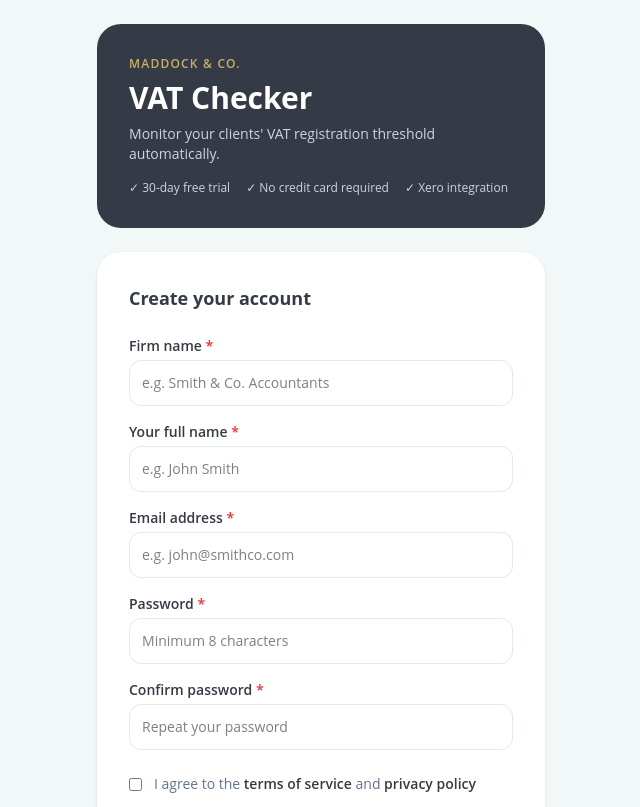
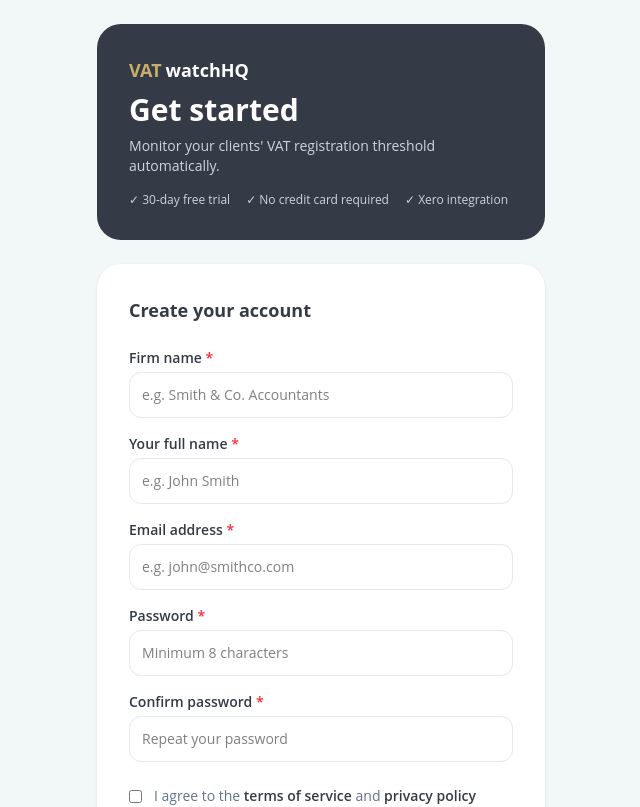
Before and after one commit to Maddockandco/VAT-Checker-V1, a Next.js app: page /signup in a window 1280 px wide. Shown: the top 807 px of the page, without its empty margins (319-959 px from the left). Built offline with nearby package versions, Linux system fonts and the light colour scheme; no server answers.

Commit message:
Update page.tsx

```diff
--- a/app/signup/page.tsx
+++ b/app/signup/page.tsx
@@ -90,8 +90,10 @@ export default function SignupPage() {
       <main className="min-h-screen bg-[#f2f7f8] flex items-center justify-center p-6" style={{ fontFamily: "'Open Sans', sans-serif" }}>
         <div className="w-full max-w-md">
           <div className="rounded-3xl bg-[#343b46] p-8 text-white text-center mb-6">
-            <p className="text-xs text-[#c9af69] font-semibold uppercase tracking-widest mb-2">Maddock & Co.</p>
-            <h1 className="text-3xl font-bold">VAT Checker</h1>
+            <div className="flex items-center justify-center gap-1">
+              <span className="text-[#c9af69] font-bold text-lg">VAT</span>
+              <span className="text-white font-bold text-lg">watchHQ</span>
+            </div>
           </div>
           <div className="rounded-3xl bg-white p-8 shadow-sm text-center">
             <div className="w-16 h-16 bg-green-100 rounded-full flex items-center justify-center mx-auto mb-4">
@@ -99,12 +101,16 @@ export default function SignupPage() {
             </div>
             <h2 className="text-xl font-bold text-[#343b46] mb-3">Account created!</h2>
             <p className="text-slate-500 text-sm mb-6">
-              Welcome to VAT Checker. Please check your email at <strong>{email}</strong> and click the confirmation link to activate your account.
+              {isInvited
+                ? <>Welcome to VATwatchHQ. Please check your email at <strong>{email}</strong> and click the confirmation link to activate your account and join your team.</>
+                : <>Welcome to VATwatchHQ. Please check your email at <strong>{email}</strong> and click the confirmation link to activate your account.</>}
             </p>
+            {!isInvited && (
               <div className="rounded-xl bg-[#f2f7f8] border-l-4 border-[#c9af69] p-4 text-sm text-[#343b46] text-left mb-6">
                 <p className="font-semibold mb-1">Your 30-day free trial starts now</p>
                 <p className="text-slate-500">You have full access to all features for 30 days. No credit card required.</p>
               </div>
+            )}
             <Link href="/dashboard" className="block w-full rounded-xl bg-[#343b46] px-4 py-3 text-sm font-semibold text-white hover:bg-[#2a303a] transition-colors text-center">
               Go to dashboard →
             </Link>
@@ -120,14 +126,26 @@ export default function SignupPage() {
 
         {/* Header */}
         <div className="rounded-3xl bg-[#343b46] p-8 text-white mb-6">
-          <p className="text-xs text-[#c9af69] font-semibold uppercase tracking-widest mb-2">Maddock & Co.</p>
-          <h1 className="text-3xl font-bold">VAT Checker</h1>
+          <div className="flex items-center gap-1 mb-2">
+            <span className="text-[#c9af69] font-bold text-lg">VAT</span>
+            <span className="text-white font-bold text-lg">watchHQ</span>
+          </div>
+          {isInvited ? (
+            <>
+              <h1 className="text-3xl font-bold">You're invited</h1>
+              <p className="mt-2 text-slate-300 text-sm">Set up your account to join your team on VATwatchHQ.</p>
+            </>
+          ) : (
+            <>
+              <h1 className="text-3xl font-bold">Get started</h1>
               <p className="mt-2 text-slate-300 text-sm">Monitor your clients' VAT registration threshold automatically.</p>
-          <div className="mt-4 flex gap-4 text-xs text-slate-300">
+              <div className="mt-4 flex gap-4 text-xs text-slate-300 flex-wrap">
                 <span>✓ 30-day free trial</span>
                 <span>✓ No credit card required</span>
                 <span>✓ Xero integration</span>
               </div>
+            </>
+          )}
         </div>
 
         {/* Form */}
@@ -227,7 +245,7 @@ export default function SignupPage() {
             disabled={saving}
             className="w-full rounded-xl bg-[#343b46] px-4 py-3 font-semibold text-white hover:bg-[#2a303a] transition-colors disabled:opacity-50"
           >
-            {saving ? "Creating account..." : "Start free trial →"}
+            {saving ? "Creating account..." : isInvited ? "Accept invite →" : "Start free trial →"}
           </button>
 
           <p className="mt-4 text-center text-sm text-slate-500">
```
Lines whose indentation alone changed are shown as unchanged.
